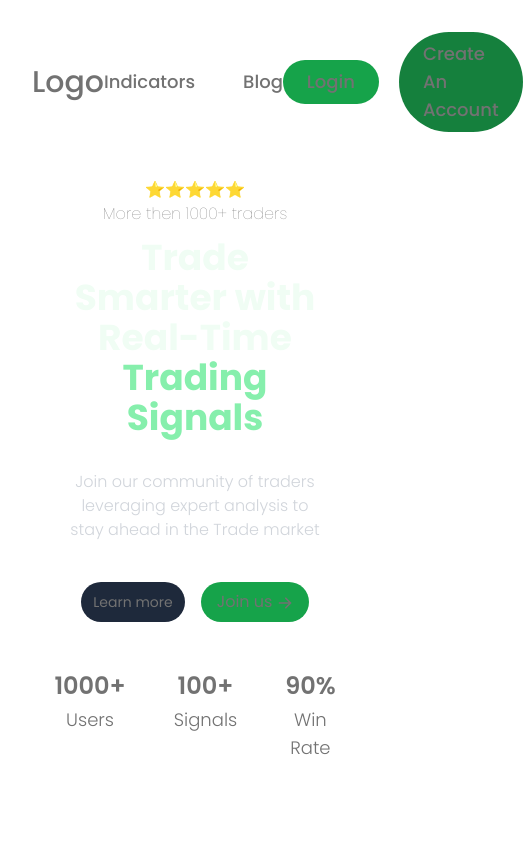
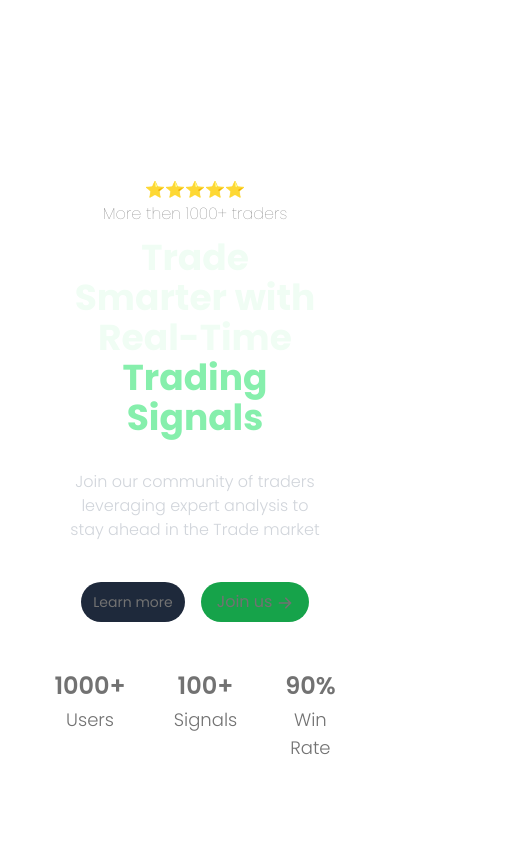
Before and after one commit to asd12288/trading-indicators, a Next.js app: page / in a window 390 px wide. Shown: the top 844 px of the page, 523 px wide, since content can reach past the window. Built offline with nearby package versions, Linux system fonts and the light colour scheme; no server answers; the database is empty.

Commit message:
header no phone

```diff
--- a/components/Header.tsx
+++ b/components/Header.tsx
@@ -4,7 +4,7 @@ import UserAvatar from "./UserAvatar";
 
 function Header() {
   return (
-    <div className="w-full absolute z-50">
+    <div className="w-full absolute z-50 hidden md:block">
       <ul className="flex justify-between p-8 text-lg font-medium items-center">
         <li>
           <Link href="/">
```
